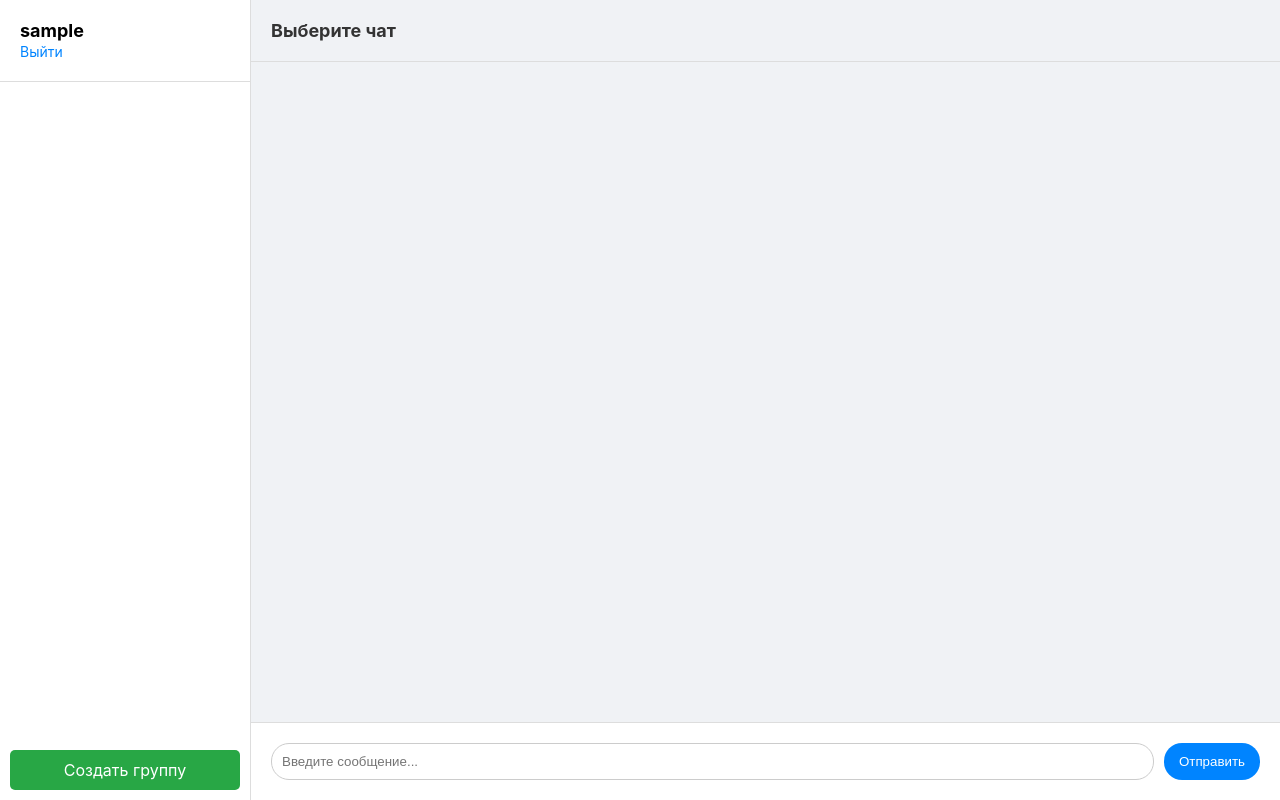
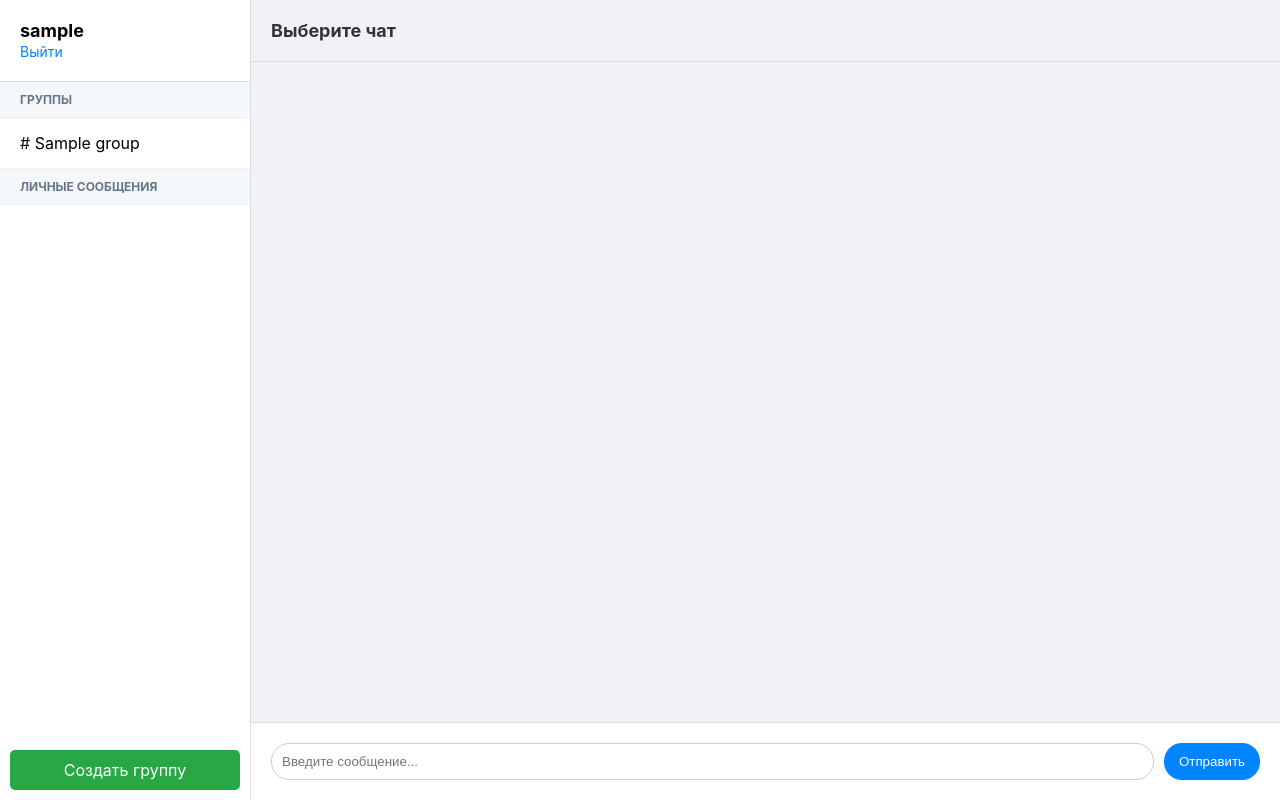
Before and after one commit to eyesarcheolog-sys/messangerqazakhstan, a Flask app: page / in a window 1280 px wide. Run offline with Flask 3, Linux system fonts and the light colour scheme; a user stored in the database is signed in; tables that the repository leaves empty hold one stand-in row (values such as "Sample post"); some libraries are stand-ins or nearby versions.

Commit message:
Add migrations folder and new buttons v4

```diff
--- a/templates/index.html
+++ b/templates/index.html
@@ -9,10 +9,20 @@
         #user-info { padding: 20px; border-bottom: 1px solid #ddd; }
         #user-info h2 { margin: 0; font-size: 18px; }
         #user-info a { font-size: 14px; color: #0084ff; text-decoration: none; }
-        #contact-list { list-style-type: none; padding: 0; margin: 0; flex-grow: 1; overflow-y: auto; }
-        #contact-list li { padding: 15px 20px; cursor: pointer; border-bottom: 1px solid #f0f0f0; display: flex; align-items: center; justify-content: space-between; }
-        #contact-list li:hover { background-color: #f5f5f5; }
-        #contact-list li.active { background-color: #e0f0ff; }
+        .list-header {
+            padding: 10px 20px;
+            font-size: 12px;
+            font-weight: bold;
+            color: #657786;
+            text-transform: uppercase;
+            background-color: #f5f8fa;
+            border-bottom: 1px solid #e6ecf0;
+        }
+        .chat-list-container { flex-grow: 1; overflow-y: auto; }
+        .chat-list { list-style-type: none; padding: 0; margin: 0; }
+        .chat-list li { padding: 15px 20px; cursor: pointer; border-bottom: 1px solid #f0f0f0; display: flex; align-items: center; justify-content: space-between; }
+        .chat-list li:hover { background-color: #f5f5f5; }
+        .chat-list li.active { background-color: #e0f0ff; }
         .contact-info { display: flex; align-items: center; }
         .online-indicator { width: 10px; height: 10px; background-color: #ccc; border-radius: 50%; transition: background-color 0.3s; margin-right: 10px; }
         .online-indicator.online { background-color: #28a745; }
@@ -43,10 +53,22 @@
             <h2>{{ current_user.username }}</h2>
             <a href="{{ url_for('logout') }}">Выйти</a>
         </div>
-        <ul id="contact-list">
+
+        <div class="chat-list-container">
+            <div class="list-header">Группы</div>
+            <ul id="group-list" class="chat-list">
+                {% for group in groups %}
+                    <li data-id="{{ group.id }}" data-type="group" data-name="{{ group.name }}">
+                        <span># {{ group.name }}</span>
+                    </li>
+                {% endfor %}
+            </ul>
+
+            <div class="list-header">Личные сообщения</div>
+            <ul id="contact-list" class="chat-list">
                 {% for user in users %}
                     {% if user.id != current_user.id %}
-                    <li data-username="{{ user.username }}">
+                        <li data-id="{{ user.id }}" data-type="user" data-name="{{ user.username }}">
                             <div class="contact-info">
                                 <span class="online-indicator" id="status-{{ user.username }}"></span>
                                 <span>{{ user.username }}</span>
@@ -56,6 +78,8 @@
                     {% endif %}
                 {% endfor %}
             </ul>
+        </div>
+
         <div id="create-group-btn">Создать группу</div>
     </div>
 
@@ -92,6 +116,7 @@
 
     <script src="https://cdn.socket.io/4.7.5/socket.io.min.js"></script>
     <script>
+        // Этот скрипт мы обновим на следующем шаге, чтобы он работал с группами
         const socket = io();
         const form = document.getElementById('form');
         const input = document.getElementById('input');
@@ -125,10 +150,10 @@
         contactList.addEventListener('click', function(e) {
             const li = e.target.closest('li');
             if (li) {
-                document.querySelectorAll('#contact-list li').forEach(item => item.classList.remove('active'));
+                document.querySelectorAll('.chat-list li').forEach(item => item.classList.remove('active'));
                 li.classList.add('active');
 
-                recipientUsername = li.dataset.username;
+                recipientUsername = li.dataset.name;
 
                 unreadCounts[recipientUsername] = 0;
                 const notifIndicator = document.getElementById(`notif-${recipientUsername}`);
@@ -155,7 +180,7 @@
                 });
                 input.value = '';
             } else if (!recipientUsername) {
-                alert("Пожалуйста, выберите пользователя для отправки сообщения.");
+                alert("Пожалуйста, выберите чат для отправки сообщения.");
             }
         });
 
@@ -167,7 +192,7 @@
 
         socket.on('update_online_users', function(online_users) {
             document.querySelectorAll('#contact-list li').forEach(li => {
-                const contactUsername = li.dataset.username;
+                const contactUsername = li.dataset.name;
                 const indicator = document.getElementById(`status-${contactUsername}`);
                 if (indicator) {
                     if (online_users.includes(contactUsername)) {
```
Lines whose indentation alone changed are shown as unchanged.
